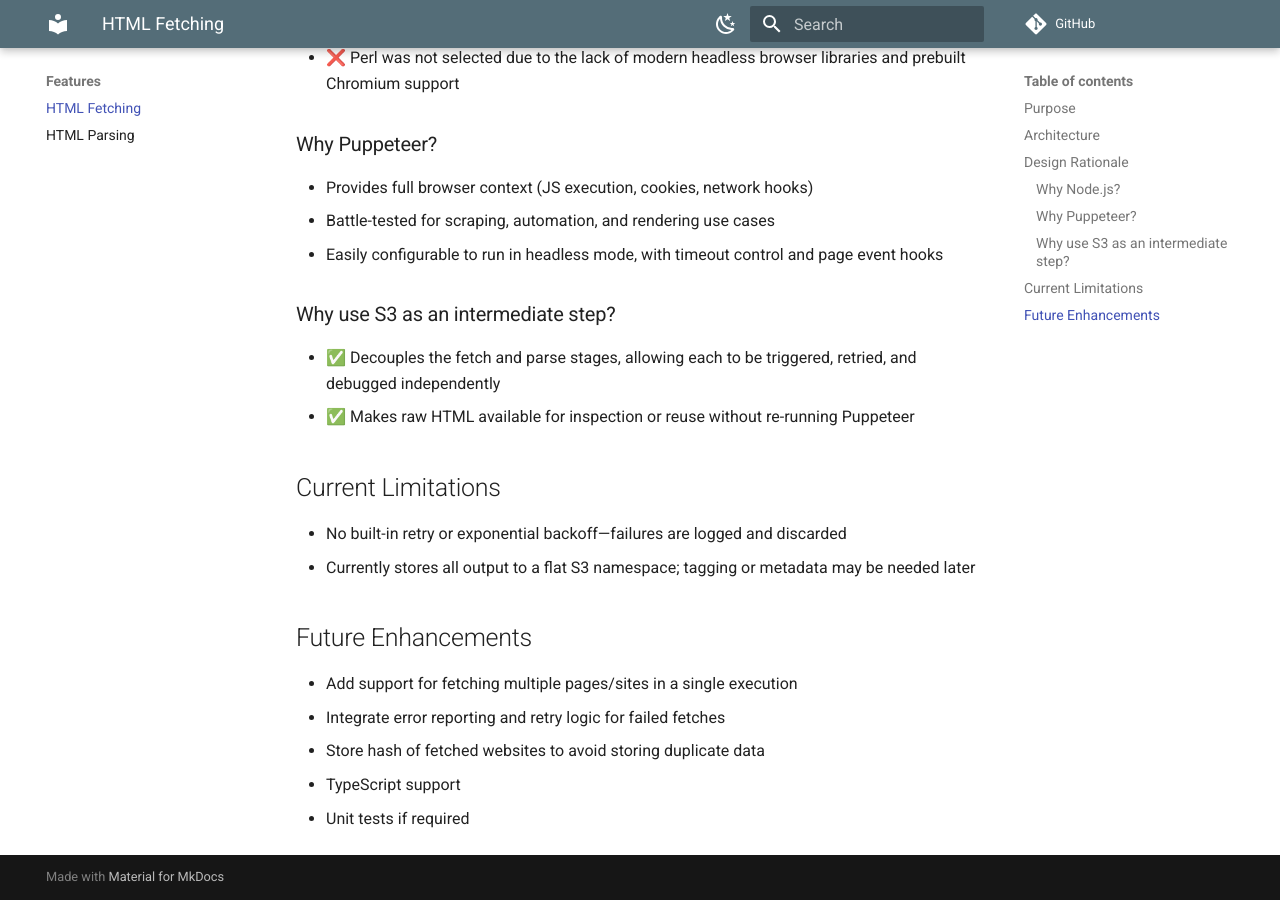
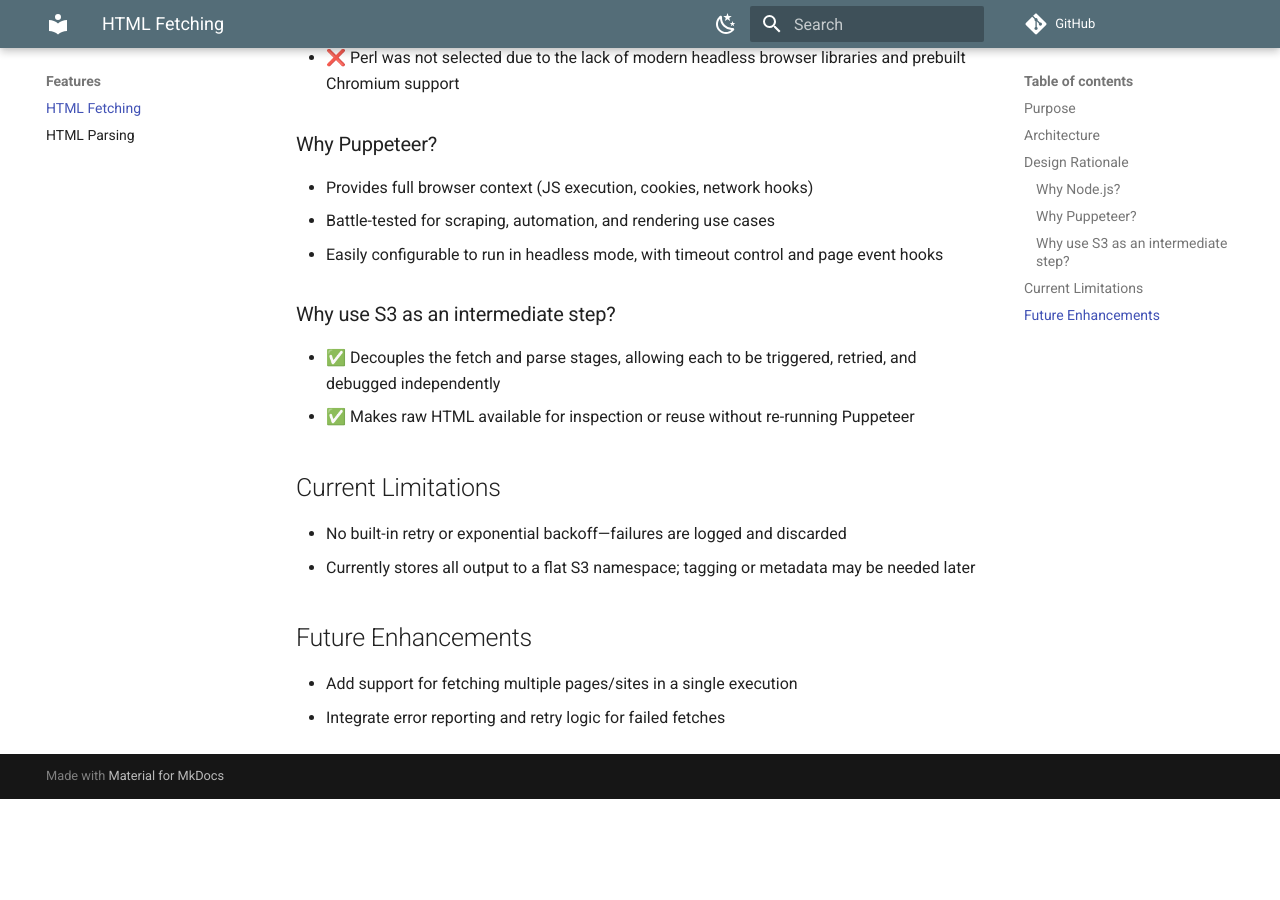
Before and after one commit to PhilNel/docs-web-scraper, an MkDocs documentation site: the page built from docs/features/html-fetching.md, in a window 1280 px wide and 900 px high, scrolled down 866 px. Built offline with MkDocs 1.6.1 and Material for MkDocs 9.7.7, drawn with Linux system fonts in a browser that asks for light colours; comment, search, counter and statistics services are not loaded; after the commit the page ends 1665 px from its top, so only the background shows below that.

Commit message:
Remove HTML fetching components no longer necessary - TypeScript has been implemented and hashing no longer necessary

```diff
--- a/docs/features/html-fetching.md
+++ b/docs/features/html-fetching.md
@@ -40,6 +40,3 @@
 
 - Add support for fetching multiple pages/sites in a single execution
 - Integrate error reporting and retry logic for failed fetches
-- Store hash of fetched websites to avoid storing duplicate data
-- TypeScript support
-- Unit tests if required
```
